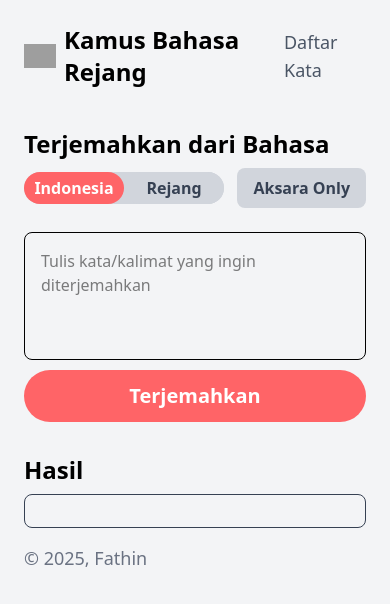
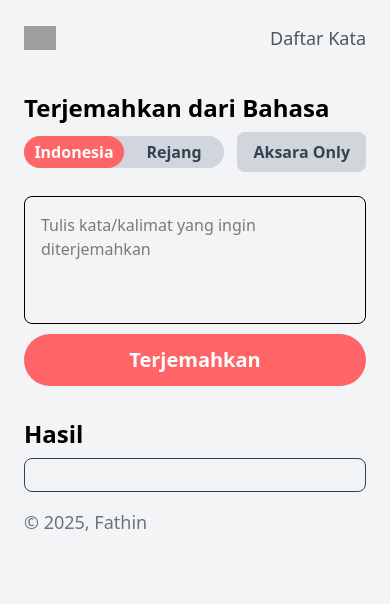
Before and after one commit to MFathinHalim/Kamus-Bahasa-Rejang, a Next.js app: page / in a window 390 px wide. Shown: the top 604 px of the page. Built offline with nearby package versions, Linux system fonts and the light colour scheme; grey boxes are pictures that could not be loaded; a web font is replaced by a local one.

Commit message:
lah tailwind

```diff
--- a/src/app/page.tsx
+++ b/src/app/page.tsx
@@ -47,7 +47,7 @@ export default function Home() {
               width={32}
               height={32}
             />
-            <span className="font-bold d-none d-sm-none d-lg-block text-2xl">Kamus Bahasa Rejang</span>
+            <span className="font-bold hidden md:block text-2xl">Kamus Bahasa Rejang</span>
           </div>
           <a href="#" className="text-lg text-gray-600 hover:underline">
             Daftar Kata
```
